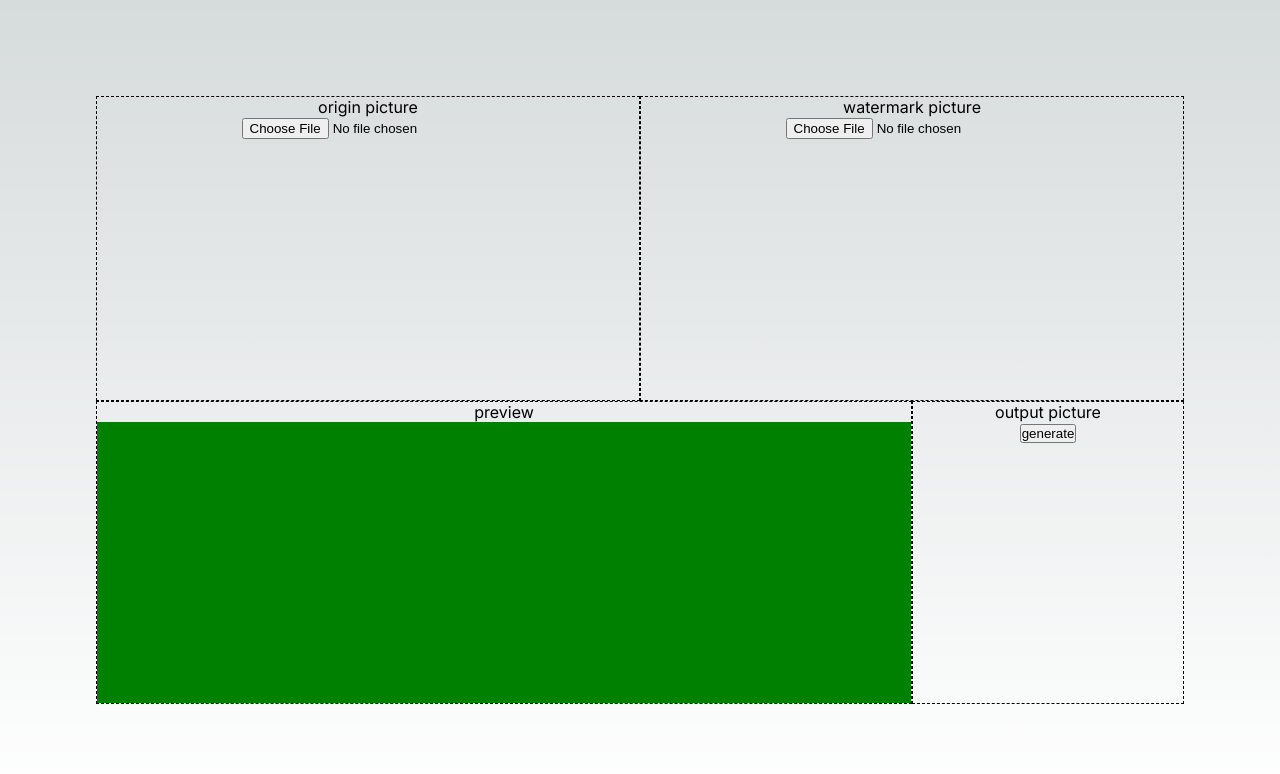
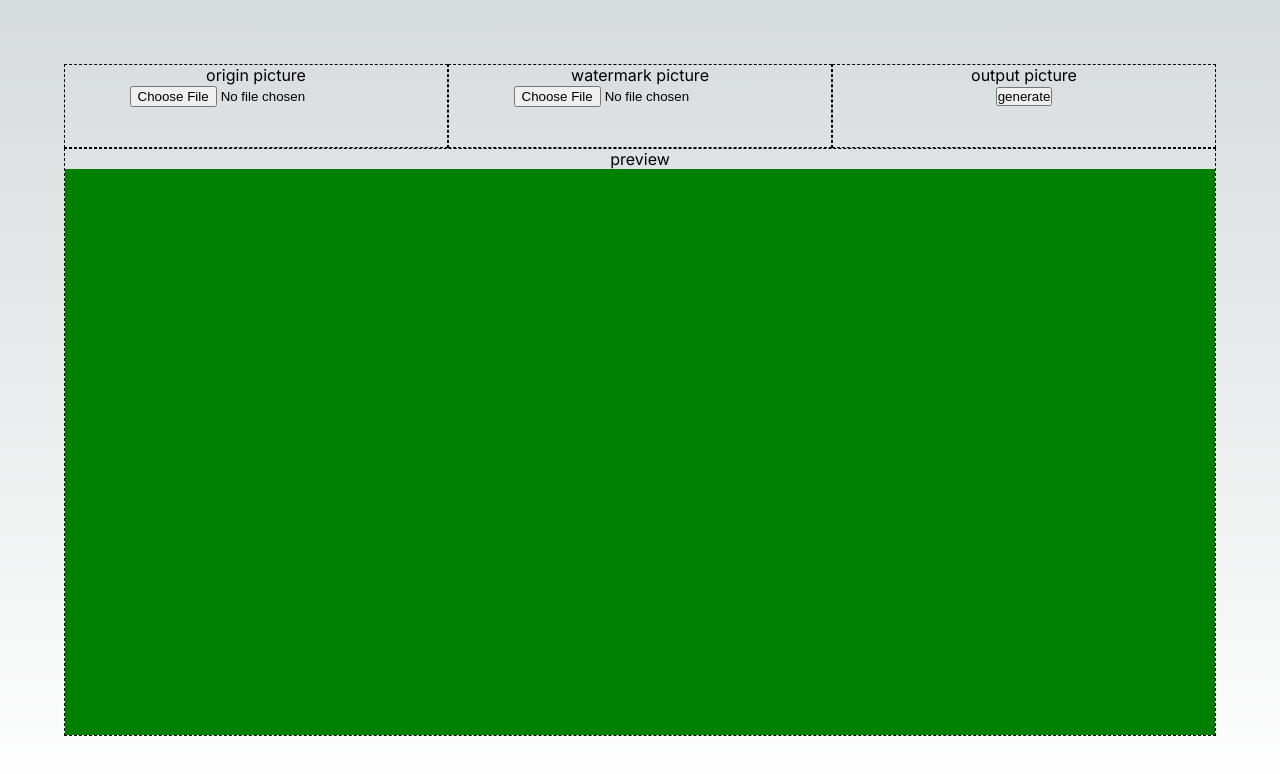
Before and after one commit to Andy201512/watermark, a Next.js app: page / in a window 1280 px wide. Shown: the top 774 px of the page. Built offline with nearby package versions, Linux system fonts and the light colour scheme.

Commit message:
调整页面布局

```diff
--- a/src/app/page.js
+++ b/src/app/page.js
@@ -139,6 +139,10 @@ export default function Watermark() {
           ref={watermarkInputRef}
         ></input>
       </div>
+      <div className={styles.output}>
+        <p>output picture</p>
+        <button onClick={handleGenerateButtonClick}>generate</button>
+      </div>
       <div className={styles.preview}>
         <p>preview</p>
         <div className={styles.previewBox}>
@@ -146,10 +150,6 @@ export default function Watermark() {
           <div ref={previewWatermarkRef} className={styles.previewWatermark}></div>
         </div>
       </div>
-      <div className={styles.output}>
-        <p>output picture</p>
-        <button onClick={handleGenerateButtonClick}>generate</button>
-      </div>
     </main>
   );
 }
--- a/src/app/page.module.css
+++ b/src/app/page.module.css
@@ -1,12 +1,14 @@
 .main {
   display: grid;
-  padding: 3rem;
+  padding: 2rem;
   min-height: 100vh;
   grid-template-areas:
     "origin"
     "watermark"
-    "preview"
-    "output";
+    "output"
+    "preview";
+  grid-template-rows: repeat(3, 1fr) 7fr; /* 3.各区域 宽高设置 */
+  grid-template-columns: 1fr;
 }
 
 .origin {
@@ -62,10 +64,11 @@
 
 @media (min-width: 700px) {
   .main {
-    padding: 6rem;
-    grid-template-columns: repeat(4, 1fr);
+    padding: 4rem;
     grid-template-areas:
-      "origin origin watermark watermark"
-      "preview preview preview output";
+      "origin watermark output"
+      "preview preview preview ";
+    grid-template-rows: 1fr 7fr; /* 3.各区域 宽高设置 */
+    grid-template-columns: repeat(3, 1fr);
   }
 }
```
